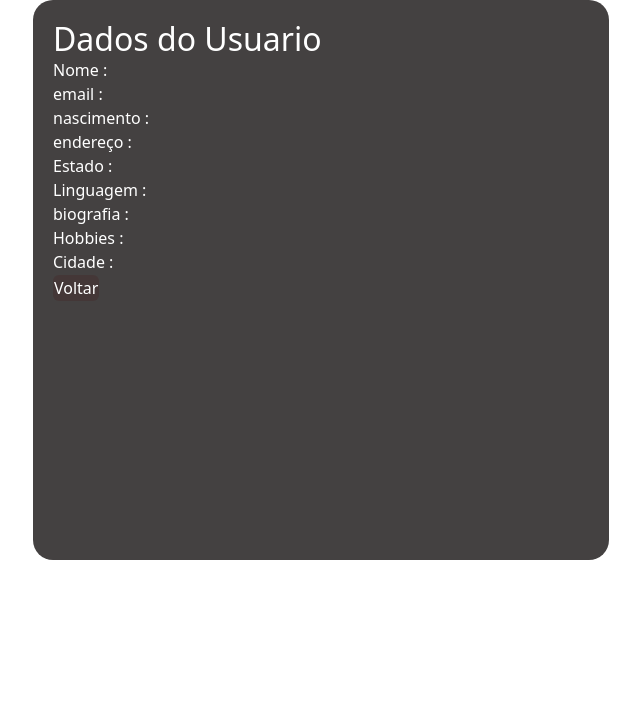
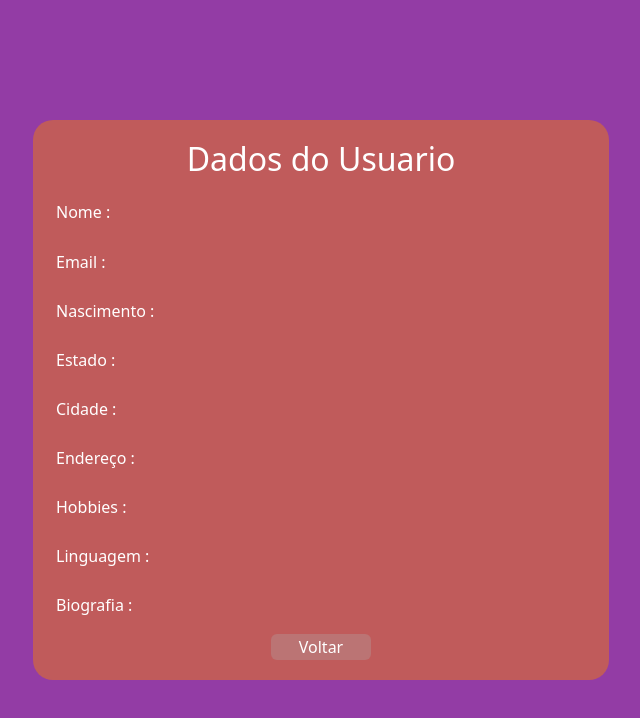
Before and after one commit to HigorAmaral/exercicoVue2, a Vue app: page / in a window 1280 px wide. Both pictures are taken after a click on the button "Enter". Shown: the top 718 px of the page, without its empty margins (319-959 px from the left). Built offline with nearby package versions, Linux system fonts and the light colour scheme.

Commit message:
finalizado

```diff
--- a/src/App.vue
+++ b/src/App.vue
@@ -71,21 +71,32 @@ const mostrarresultado = ref(false)
           </div>
           <label for="confirmarsenha">Confirme sua senha:</label>
           <div class="usuario-verify-senha above-inputs">
-            <input v-model="confrimarsenha" type="password" required>
+            <input v-model="confirmarsenha" type="password" required>
             <p v-if="perfil.senha !== confrimarsenha">Incorreto!</p>
           </div>
           <label for="perfil.nascimento">Informe sua data de nascimento:</label>
           <div class="usuario-nascimento above-inputs">
             <input v-model="perfil.nascimento" type="date" required>
           </div>
+
+          <label for="perfil.estado">Informe seu Estado</label>
+          <div class="usuario-estados">
+            <select v-model="perfil.estado">
+              <option v-for="(value, index) of listaEstados" :key="index">{{ value.sigla
+                }}{{ value.nome }}</option>
+            </select>
+          </div>
+
+          <label for="perfil.cidade">Informe sua Cidade:</label>
+          <div class="usuario-city above-inputs">
+            <input v-model="perfil.cidade" type="text" required>
+          </div>
+
           <label for="perfil.endereco">Informe seu Endereço:</label>
           <div class="usuario-endereco above-inputs">
             <input class="buttons-f1" v-model="perfil.endereco"  required>
           </div>
-          <label for="perfil.cidade">Informe sua Cidade:</label>
-          <div class="usuario-city above-inputs">
-            <input v-model="perfil.cidade" type="text" required>
-          </div>
+
           <label for="perfil.hobbies">Qual seu Hobbie:</label>
           <div class="usuario-hobbies above-inputs">
           <input v-model="perfil.hobbies" type="text" required>
@@ -96,33 +107,28 @@ const mostrarresultado = ref(false)
           <input v-model="perfil.linguagem" type="text" required>
           </div>
 
-          <label for="perfil.estado">Informe seu Estado</label>
-          <div class="usuario-estados">
-            <select v-model="perfil.estado">
-              <option v-for="(value, index) of listaEstados" :key="index">{{ value.sigla
-                }}{{ value.nome }}</option>
-            </select>
-          </div>
           <label for="perfil.biografia">Escreva sua Biografia</label>
           <div class="biografia-graphy">
             <textarea v-model="perfil.biografia" nome="biografia" cols="40" rows="5" required>biografia</textarea>
           </div>
-          <button class="btn btn-white" @click="mostrarresultado= !mostrarresultado" >Enter</button>
+          <button class="btn" @click="mostrarresultado= !mostrarresultado" >Enter</button>
         </div>
     </div>
     <section>
       <div v-if="mostrarresultado" class="resultado">
+        <div class="info-results">
         <h2>Dados do Usuario</h2>
         <p>Nome : {{ perfil.nome }}</p>
-        <p>email : {{ perfil.email }}</p>
-        <p>nascimento : {{ perfil.nascimento }}</p>
-        <p>endereço : {{ perfil.endereco }}</p>
+        <p>Email : {{ perfil.email }}</p>
+        <p>Nascimento : {{ perfil.nascimento }}</p>
         <p>Estado : {{ perfil.estado }}</p>
+        <p>Cidade : {{ perfil.cidade }}</p>
+        <p>Endereço : {{ perfil.endereco }}</p>
+        <p>Hobbies : {{ perfil.hobbies }}</p>
         <p>Linguagem : {{ perfil.linguagem }}</p>
-        <p>biografia : {{ perfil.biografia }}</p>
-        <p>Hobbies : {{ perfil.hobbies }}</p>
-        <p>Cidade : {{ perfil.cidade }}</p>
-        <button class="btn btn-white" @click="mostrarresultado= !mostrarresultado" >Voltar</button>
+        <p>Biografia : {{ perfil.biografia }}</p>
+      </div>
+        <button class="btn" @click="mostrarresultado= !mostrarresultado" >Voltar</button>
       </div>
     </section>
   </div>
@@ -146,6 +152,8 @@ main {
   align-items: center;
   display: flex;
   justify-content: center;
+  background-color: rgb(147, 60, 165);
+  min-height: 100vh;
 }
 
 .formulario {
@@ -153,9 +161,10 @@ main {
 }
 
 .btn {
-  background-color: rgb(68, 55, 55);
+  background-color: rgb(187, 116, 116);
   color: white;
   align-items: center;
+  width: 100px;
 }
 
 .active {
@@ -169,18 +178,31 @@ main {
   padding: 20px;
   color: white;
   border: color(white);
-  background-color: rgb(68, 65, 65);
+  background-color: rgb(192, 91, 91);
+
 }
 
-.resultado {
+.resultado{
   width: 45vw;
   min-height: 70vh;
   border-radius: 20px;
   padding: 20px;
-  background-color: rgb(68, 65, 65);
+  background-color: rgb(192, 91, 91);
   color: white;
+  display: flex;
+  justify-content: space-between;
+  flex-direction: column;
+  align-items: center;
 }
 
+.info-results {
+  display: flex;
+  flex-wrap: wrap;
+  flex-direction: column;
+  height: 60vh;
+  width: 100%;
+  justify-content: space-between;
+}
 .usuario-informações input,
 usuario-estados select {
   border-radius: 5px;
@@ -203,7 +225,7 @@ usuario-estados select {
   display: flex;
   justify-content: center;
   align-items: center;
-  background-color: rgb(68, 65, 65);
+  background-color: rgb(192, 91, 91);
   color: white;
 }
 
@@ -215,4 +237,11 @@ label{
   padding-top: 10px;
 }
 
+h2{
+  text-align: center;
+}
+
+p{
+  padding: 3px;
+}
 </style>
```
